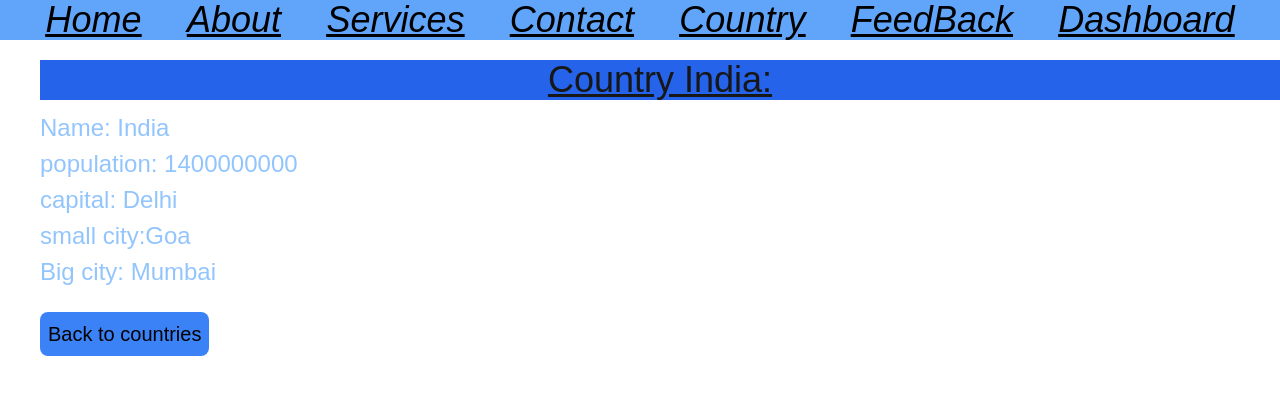
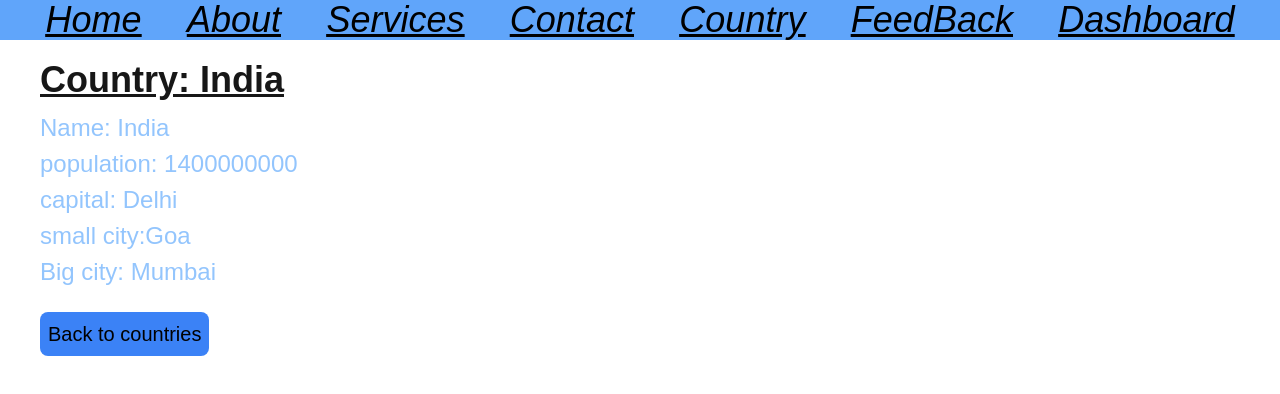
Before and after one commit to Hamzasheikh8669/dynamicCountrydata, a Next.js app: page /country/India in a window 1280 px wide. Shown: the top 394 px of the page. Built offline with nearby package versions, Linux system fonts and the light colour scheme.

Commit message:
Update page.tsx

```diff
--- a/src/app/country/India/page.tsx
+++ b/src/app/country/India/page.tsx
@@ -14,7 +14,7 @@ export default function Pakistan(){
         <Link href="/">Dashboard</Link>
       </div>
 
-      <h1 className="text-4xl mt-5 ml-10 underline bg-blue-600 flex items-center justify-center">Country India:</h1>
+      <h1 className="text-4xl mt-5 ml-10 underline font-bold">Country: India</h1>
       <p className="mt-3 text-2xl ml-10 text-blue-300">Name: India</p>
       <p className="mt-1 text-2xl ml-10 text-blue-300">population: 1400000000</p>
       <p className="mt-1 text-2xl ml-10 text-blue-300">capital: Delhi</p>
```
